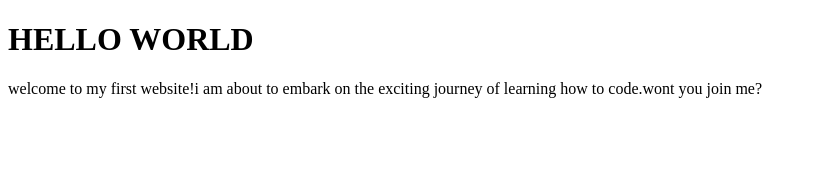
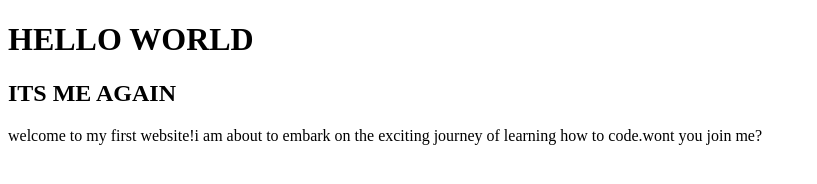
Before and after one commit to loycemimo/hello-world-2, a plain HTML site: page index.html in a window 1280 px wide. Shown: the whole page, without its empty margins (0-817 px from the left). Drawn offline with Linux system fonts and the light colour scheme.

Commit message:
add initial h2

```diff
--- a/index.html
+++ b/index.html
@@ -7,6 +7,7 @@
       <body>
               <h1>HELLO WORLD
              </h1>
+             <h2>ITS ME AGAIN</h2>
               <p>welcome to my first website!i am about to embark on the exciting journey
                       of learning how to code.wont you join me?
               </p>
```
